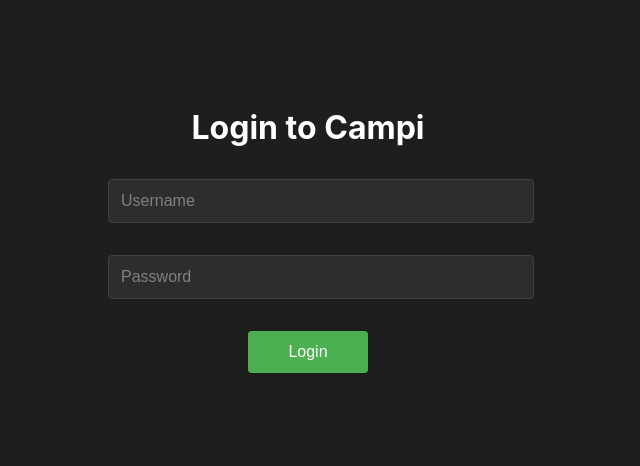
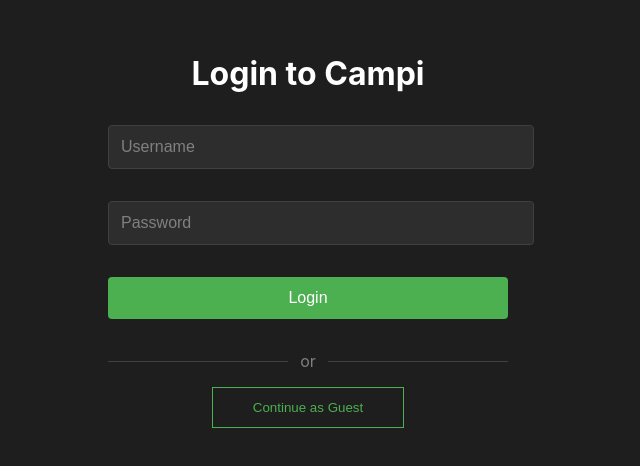
Before and after one commit to AaqilRazak/Campi, a React (Create React App) app: page /login in a window 1280 px wide. Shown: the part 190-656 px from the top of the page, without its empty margins (332-972 px from the left). Built offline with nearby package versions, Linux system fonts and the light colour scheme.

Commit message:
loading state animation added

```diff
--- a/src/pages/LoginPage.js
+++ b/src/pages/LoginPage.js
@@ -7,29 +7,31 @@
   const [username, setUsername] = useState('');
   const [password, setPassword] = useState('');
   const [errors, setErrors] = useState({});
+  const [isLoading, setIsLoading] = useState(false);
   const navigate = useNavigate();
   const { login } = useAuth();
 
   const validateForm = () => {
     const newErrors = {};
-
     if (!username.trim()) {
       newErrors.username = 'Username is required';
     }
     if (!password.trim()) {
       newErrors.password = 'Password is required';
     }
-
     setErrors(newErrors);
     return Object.keys(newErrors).length === 0;
   };
 
-  const handleLogin = (e) => {
+  const handleLogin = async (e) => {
     e.preventDefault();
+    if (!validateForm()) return;
 
-    if (!validateForm()) {
-      return;
-    }
+    setIsLoading(true); // Start loading
+
+    try {
+      // Simulate API call with setTimeout
+      await new Promise(resolve => setTimeout(resolve, 1000));
 
       if (username === 'student' && password === 'password') {
         login({ username, role: 'student' });
@@ -40,11 +42,22 @@
       } else {
         setErrors({ auth: 'Invalid username or password' });
       }
+    } catch (error) {
+      setErrors({ auth: 'Login failed. Please try again.' });
+    } finally {
+      setIsLoading(false); // Stop loading
+    }
+  };
+
+  const handleGuestLogin = () => {
+    login({ username: 'Guest', role: 'guest' });
+    navigate('/chat', { replace: true });
   };
 
   return (
-    <form onSubmit={handleLogin} className="login-page">
+    <div className="login-page">
       <h1>Login to Campi</h1>
+      <form onSubmit={handleLogin} className="login-form">
         <div className="input-group">
           <input
             type="text"
@@ -57,6 +70,7 @@
               }
             }}
             className={errors.username ? 'error-input' : ''}
+            disabled={isLoading}
           />
           {errors.username && <span className="error-message">{errors.username}</span>}
         </div>
@@ -73,13 +87,32 @@
               }
             }}
             className={errors.password ? 'error-input' : ''}
+            disabled={isLoading}
           />
           {errors.password && <span className="error-message">{errors.password}</span>}
         </div>
 
-      <button type="submit">Login</button>
+        <button
+          type="submit"
+          className="login-button"
+          disabled={isLoading}
+        >
+          {isLoading ? 'Logging in...' : 'Login'}
+        </button>
         {errors.auth && <p className="error-message">{errors.auth}</p>}
       </form>
+
+      <div className="guest-section">
+        <p className="or-divider">or</p>
+        <button
+          onClick={handleGuestLogin}
+          className="guest-button"
+          disabled={isLoading}
+        >
+          Continue as Guest
+        </button>
+      </div>
+    </div>
   );
 };
 
--- a/src/styles/LoginPage.css
+++ b/src/styles/LoginPage.css
@@ -30,7 +30,9 @@
   color: #808080;
 }
 
-button {
+.login-button {
+  width: 100%;
+  max-width: 400px;
   padding: 12px 40px;
   font-size: 1rem;
   background-color: #4CAF50;
@@ -38,6 +40,18 @@
   border: none;
   border-radius: 4px;
   cursor: pointer;
+  transition: background-color 0.3s;
+}
+
+.login-button:disabled {
+  background-color: #808080;
+  cursor: not-allowed;
+  opacity: 0.7;
+}
+
+input:disabled {
+  opacity: 0.7;
+  cursor: not-allowed;
 }
 
 .error {
@@ -61,3 +75,63 @@
   margin-top: 0.25rem;
   display: block;
 }
+
+.login-form {
+  width: 100%;
+  max-width: 400px;
+  display: flex;
+  flex-direction: column;
+  align-items: center;
+}
+
+.guest-section {
+  width: 100%;
+  max-width: 400px;
+  margin-top: 1rem;
+  text-align: center;
+}
+
+.or-divider {
+  color: #808080;
+  margin: 1rem 0;
+  position: relative;
+  text-align: center;
+}
+
+.or-divider::before,
+.or-divider::after {
+  content: '';
+  position: absolute;
+  top: 50%;
+  width: 45%;
+  height: 1px;
+  background-color: #404040;
+}
+
+.or-divider::before {
+  left: 0;
+}
+
+.or-divider::after {
+  right: 0;
+}
+
+.guest-button {
+  background-color: transparent;
+  border: 1px solid #4CAF50;
+  color: #4CAF50;
+  padding: 12px 40px;
+  transition: all 0.3s ease;
+}
+
+.guest-button:hover {
+  background-color: #4CAF50;
+  color: white;
+}
+
+.guest-button:disabled {
+  opacity: 0.7;
+  cursor: not-allowed;
+  border-color: #808080;
+  color: #808080;
+}
```
Lines whose indentation alone changed are shown as unchanged.
